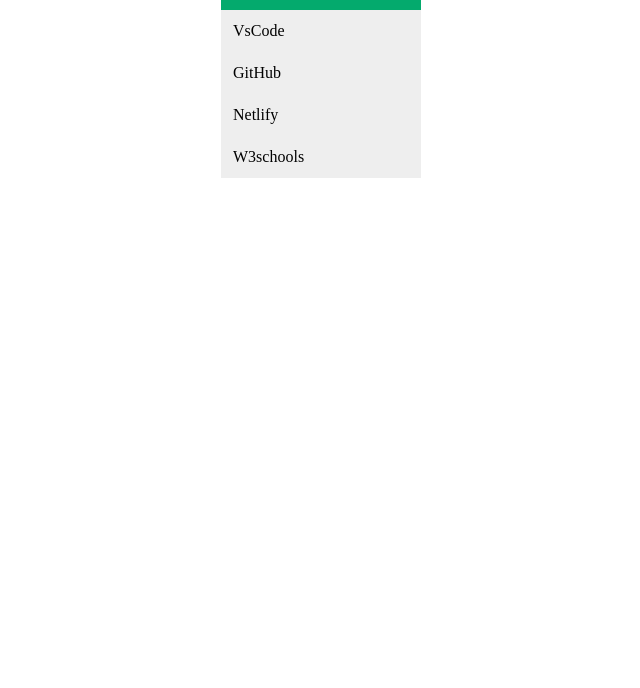
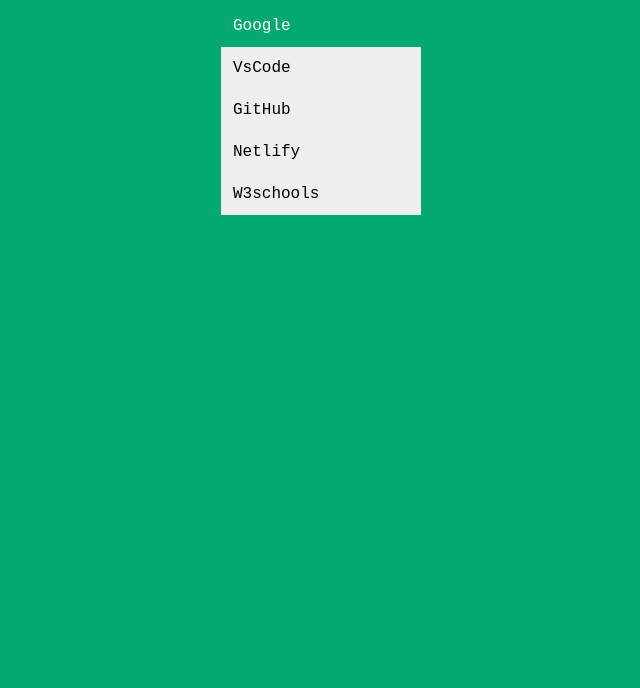
Before and after one commit to marciomaia2020/menuVertical, a plain HTML site: page index.html in a window 1280 px wide. Shown: the part 112-800 px from the top of the page, without its empty margins (319-959 px from the left). Drawn offline with Linux system fonts and the light colour scheme.

Commit message:
Update files

```diff
--- a/style.css
+++ b/style.css
@@ -1,3 +1,10 @@
+*{
+  font-family: 'Courier New', Courier, monospace;
+}
+body{
+  background-color: #04AA6D;
+}
+
 .vertical-menu, h1{ /*SETE A TAG H1 PARA QUE FIQUE NO CENTRO TBM*/
     width: 200px;
     margin-left: auto;  /* ADICIONE A MARGIN PARA FICAR NO CENTRO*/
```
